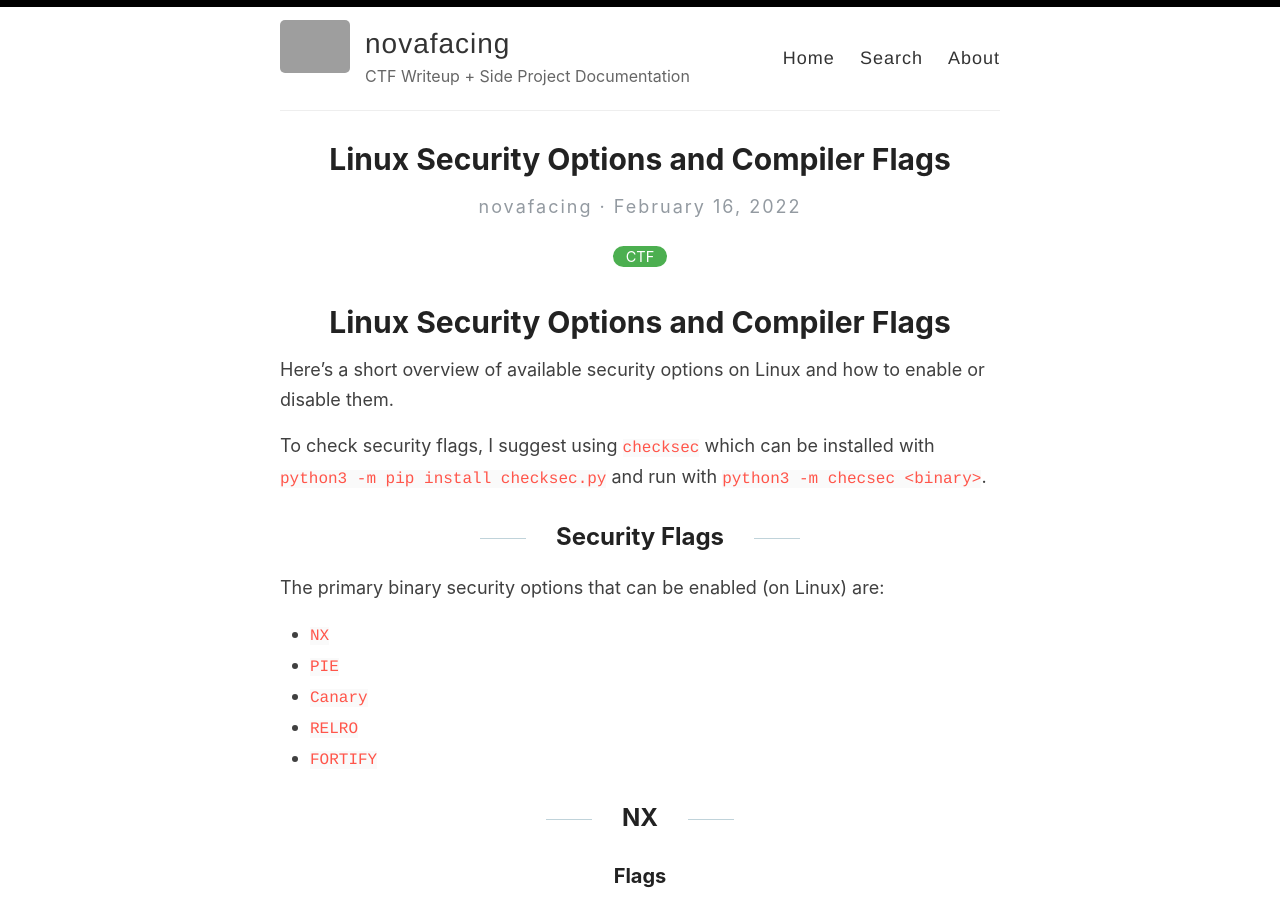
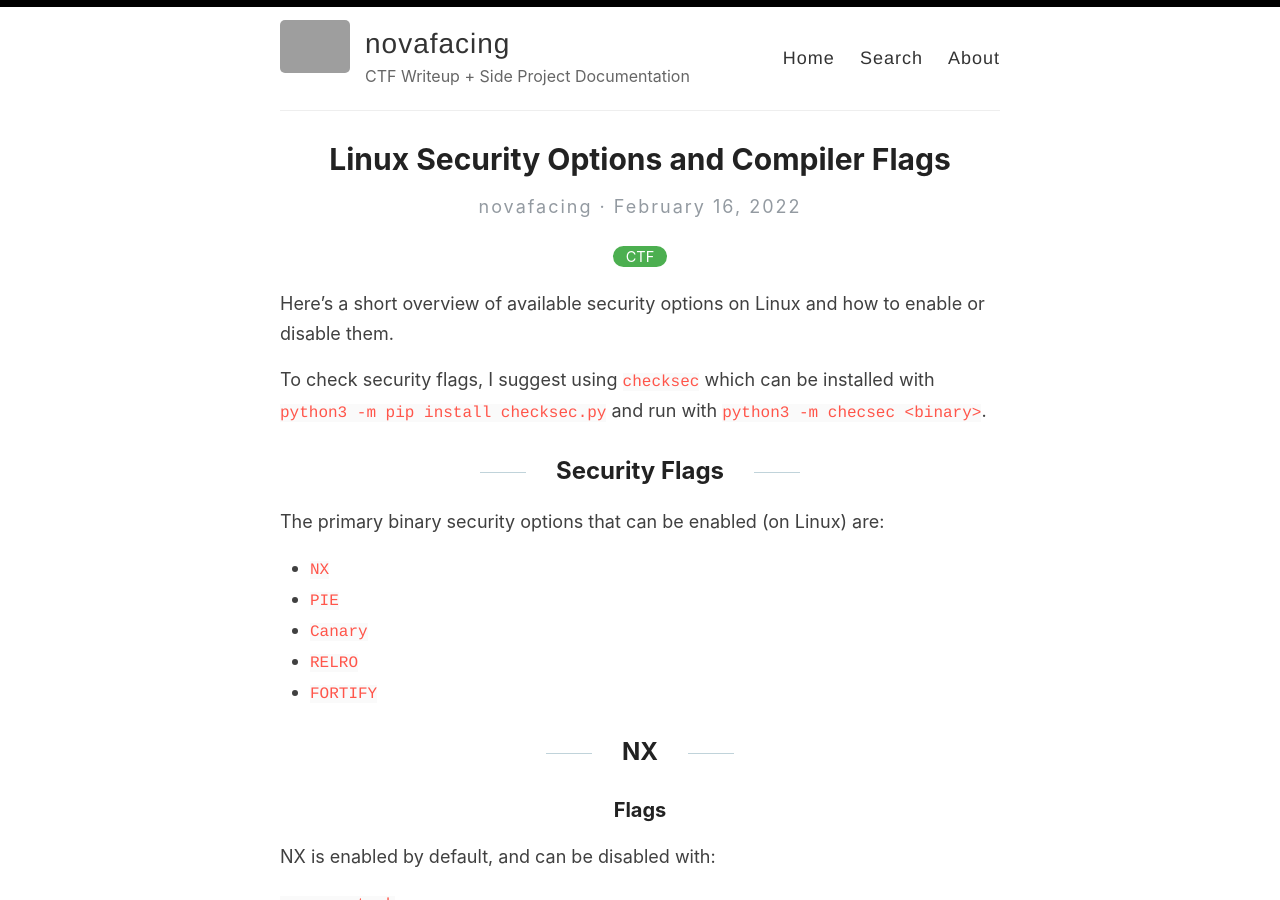
Before and after one commit to novafacing/novafacing.github.io, a Jekyll site: the page built from _posts/2022-02-16-pwn-compiler-flags.md, in a window 1280 px wide and 900 px high. Built offline with Jekyll 4.4.1, drawn with Linux system fonts in a browser that asks for light colours; grey boxes are pictures that could not be loaded.

Commit message:
Add pwn compiler flags post

```diff
--- a/_posts/2022-02-16-pwn-compiler-flags.md
+++ b/_posts/2022-02-16-pwn-compiler-flags.md
@@ -3,8 +3,6 @@ layout: post
 title: Linux Security Options and Compiler Flags
 categories: [CTF]
 ---
-
-# Linux Security Options and Compiler Flags
 
 Here's a short overview of available security options on Linux and how to enable or disable them.
 
```
